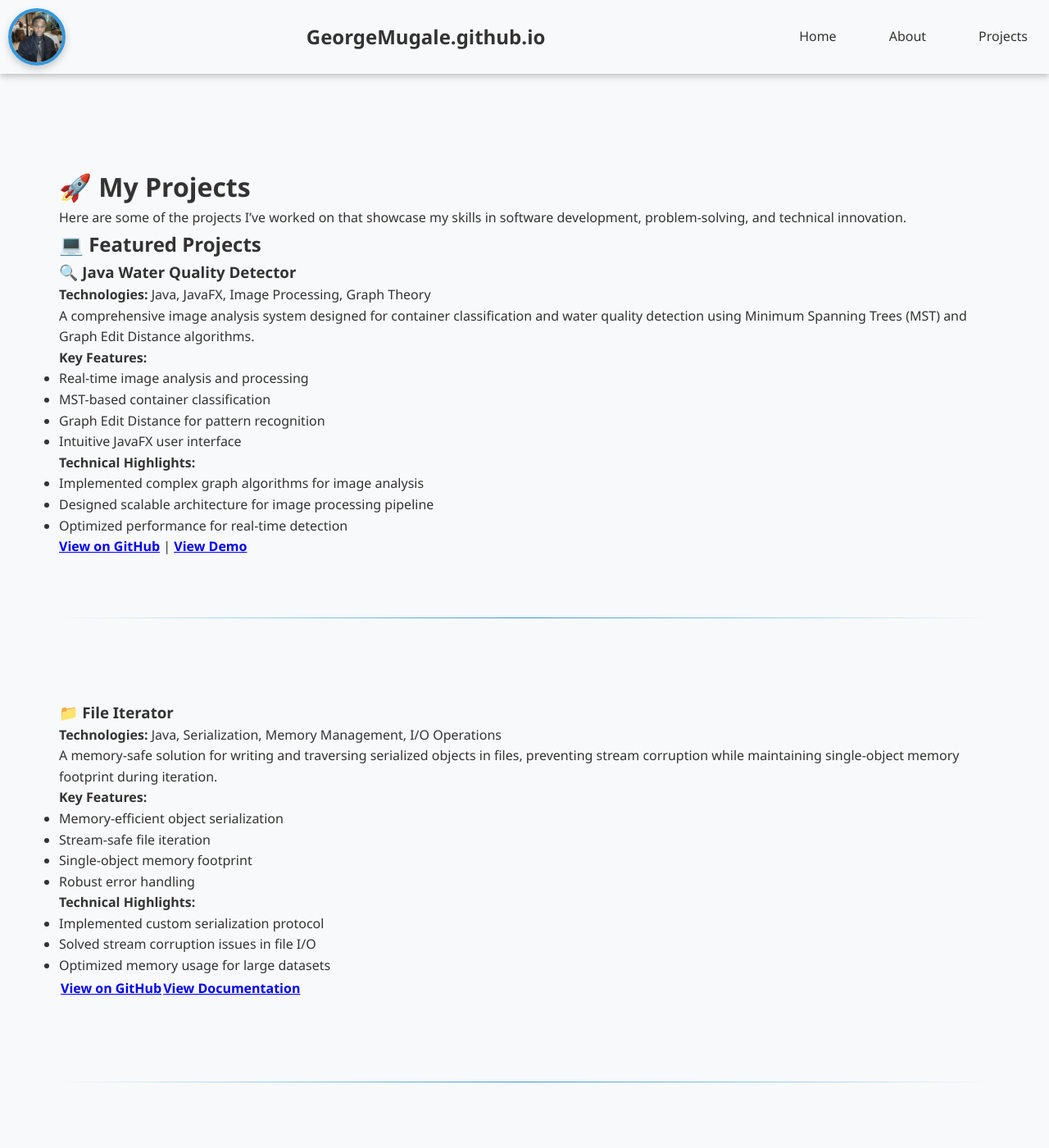
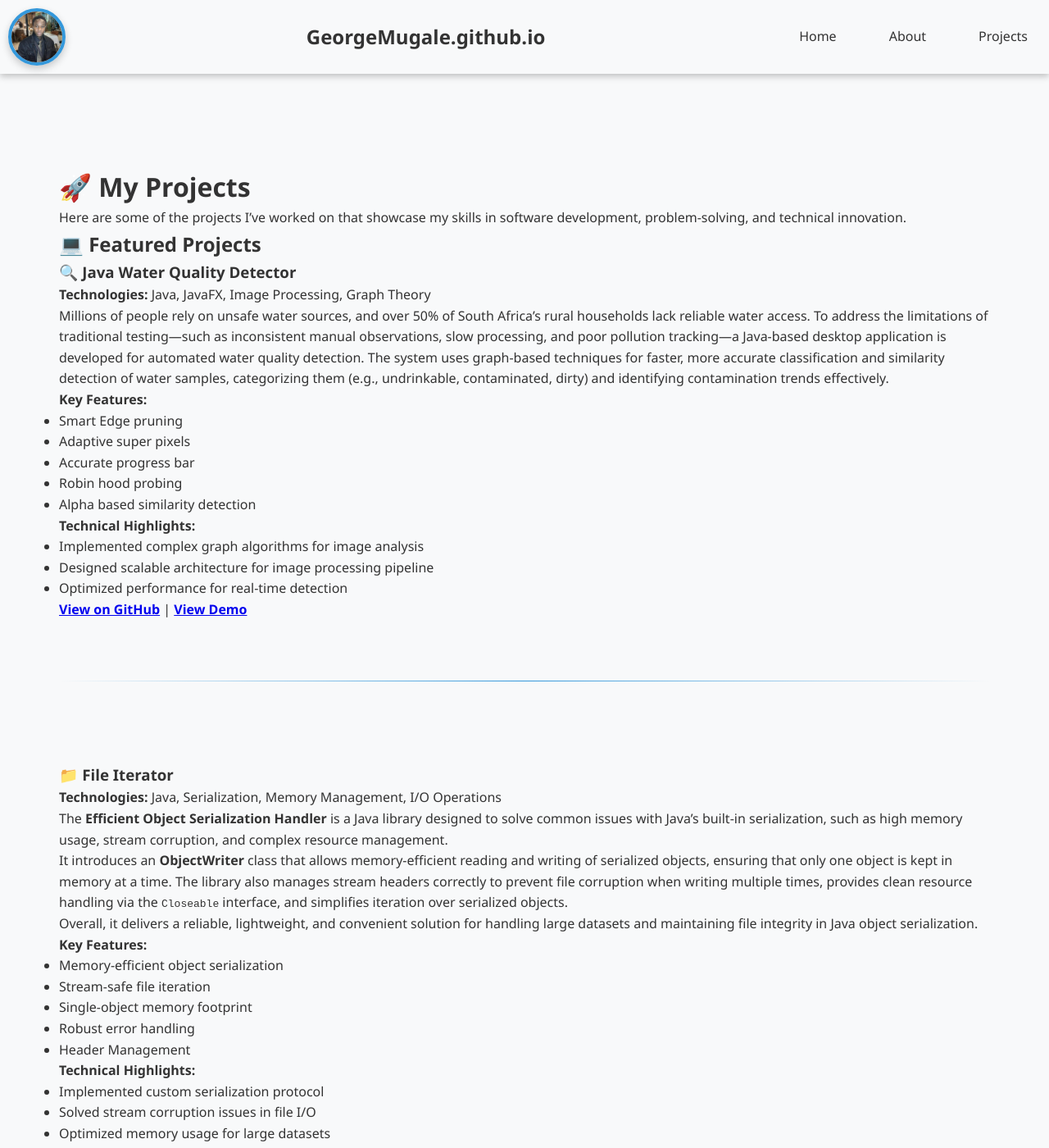
Before and after one commit to GeorgeMugale/GeorgeMugale.github.io, a Jekyll site: the page built from projects.md, in a window 1280 px wide and 1400 px high. Shown: the whole window at 82% size. Built offline with Jekyll 4.4.1, drawn with Linux system fonts in a browser that asks for light colours; some of the changed text lies outside the part shown.

Commit message:
Update projects.md

```diff
--- a/projects.md
+++ b/projects.md
@@ -12,13 +12,14 @@ Here are some of the projects I've worked on that showcase my skills in software
 ### 🔍 Java Water Quality Detector
 **Technologies:** Java, JavaFX, Image Processing, Graph Theory
 
-A comprehensive image analysis system designed for container classification and water quality detection using Minimum Spanning Trees (MST) and Graph Edit Distance algorithms.
+Millions of people rely on unsafe water sources, and over 50% of South Africa’s rural households lack reliable water access. To address the limitations of traditional testing—such as inconsistent manual observations, slow processing, and poor pollution tracking—a Java-based desktop application is developed for automated water quality detection. The system uses graph-based techniques for faster, more accurate classification and similarity detection of water samples, categorizing them (e.g., undrinkable, contaminated, dirty) and identifying contamination trends effectively.
 
 **Key Features:**
-- Real-time image analysis and processing
-- MST-based container classification
-- Graph Edit Distance for pattern recognition
-- Intuitive JavaFX user interface
+- Smart Edge pruning
+- Adaptive super pixels
+- Accurate progress bar
+- Robin hood probing
+- Alpha based similarity detection
 
 **Technical Highlights:**
 - Implemented complex graph algorithms for image analysis
@@ -39,13 +40,19 @@ A comprehensive image analysis system designed for container classification and
 ### 📁 File Iterator
 **Technologies:** Java, Serialization, Memory Management, I/O Operations
 
-A memory-safe solution for writing and traversing serialized objects in files, preventing stream corruption while maintaining single-object memory footprint during iteration.
+The **Efficient Object Serialization Handler** is a Java library designed to solve common issues with Java’s built-in serialization, such as high memory usage, stream corruption, and complex resource management.
+
+It introduces an **ObjectWriter** class that allows memory-efficient reading and writing of serialized objects, ensuring that only one object is kept in memory at a time. The library also manages stream headers correctly to prevent file corruption when writing multiple times, provides clean resource handling via the `Closeable` interface, and simplifies iteration over serialized objects.
+
+Overall, it delivers a reliable, lightweight, and convenient solution for handling large datasets and maintaining file integrity in Java object serialization.
+
 
 **Key Features:**
 - Memory-efficient object serialization
 - Stream-safe file iteration
 - Single-object memory footprint
 - Robust error handling
+- Header Management
 
 **Technical Highlights:**
 - Implemented custom serialization protocol
@@ -66,7 +73,9 @@ A memory-safe solution for writing and traversing serialized objects in files, p
 ### 🤖 Python Chatbot
 **Technologies:** Python, GUI Development, Web Scraping, Turtle Graphics
 
-An intelligent Q&A chatbot with graphical user interface, web scraping capabilities, and interactive Turtle graphics, developed for the UJ JBS final presentation.
+This project is a **Python-based chatbot** developed for the **University of Johannesburg Business School (UJ JBS)** final presentation. It functions as a **smart Q&A assistant** with an intuitive **Tkinter graphical interface**, designed to engage users interactively.
+
+The chatbot features a **dictionary-based knowledge system** for quick predefined responses and supports **hot-swapping**, enabling team members to integrate modules seamlessly. It also uses **web scraping** to answer dynamic or unknown queries in real time. Additionally, it incorporates **Turtle Graphics**, allowing users to command the bot to draw shapes and fractals—blending creativity with computational logic.
 
 **Key Features:**
 - Natural language processing for Q&A
@@ -96,12 +105,16 @@ An intelligent Q&A chatbot with graphical user interface, web scraping capabilit
 - Scalable system design
 - Memory management optimization
 - Algorithm implementation
+<br>
+<br>
 
 ### Development Practices
 - Object-Oriented Programming
 - SOLID principles application
 - Code refactoring and optimization
 - Debugging complex systems
+<br>
+<br>
 
 ### Technologies Mastered
 - **Languages:** Java, Python, JavaScript
```
Also changed, not shown: other parts of projects.md (+1 -1 lines).
